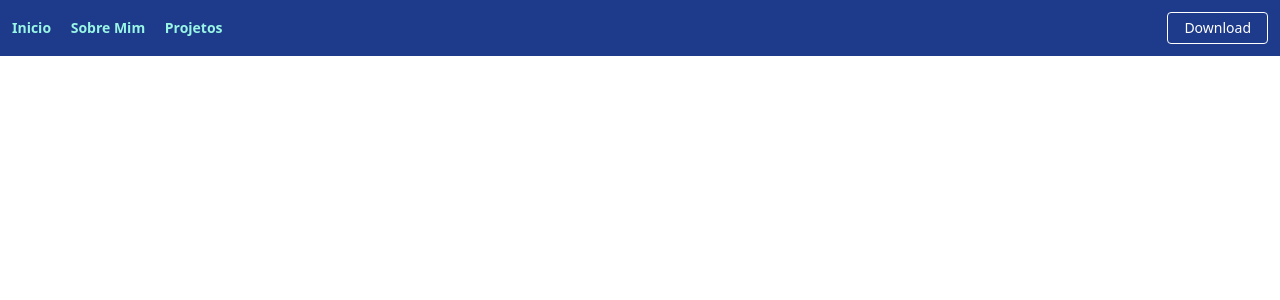
After one commit to ArturC03/Portfolio, a PHP site: page /header.php in a window 1280 px wide. The commit adds this page. Shown: the top 300 px of the page. Run offline with PHP 8.4, Linux system fonts and the light colour scheme; some libraries are stand-ins or nearby versions.

Commit message:
Navigation Bar concept

```diff
--- /dev/null
+++ b/header.php
@@ -0,0 +1,32 @@
+<?php
+?>
+
+<!DOCTYPE html>
+<html lang="en">
+  <head>
+    <meta charset="utf-8">
+    <meta name="viewport" content="width=device-width, initial-scale=1.0" />
+    <title>Portfolio</title>
+    <script src="https://cdn.tailwindcss.com"></script>
+  </head>
+  <body>
+    <nav class = "flex items-center justify-between flex-wrap bg-blue-900 p-3">
+       <div class="w-full block flex-grow lg:flex lg:items-center lg:w-auto">
+    <div class="text-sm lg:flex-grow">
+      <a href="#responsive-header" class="block mt-4 lg:inline-block font-bold lg:mt-0 text-teal-200 hover:text-white mr-4">
+        Inicio
+      </a>
+      <a href="#responsive-header" class="block mt-4 lg:inline-block font-bold lg:mt-0 text-teal-200 hover:text-white mr-4">
+        Sobre Mim
+      </a>
+      <a href="#responsive-header" class="block mt-4 lg:inline-block font-bold lg:mt-0 text-teal-200 hover:text-white">
+        Projetos
+      </a>
+    </div>
+    <div>
+      <a href="#" class="inline-block text-sm px-4 py-2 leading-none border rounded text-white border-white hover:border-transparent hover:text-teal-500 hover:bg-white mt-4 lg:mt-0">Download</a>
+    </div>
+  </div>
+    </nav>
+  </body>
+</html>
--- a/index.php
+++ b/index.php
@@ -1,3 +1,7 @@
+<?php
+require 'vendor/autoload.php';
+require 'header.php'
+?>
 <!doctype html>
 <html>
 <head>
@@ -6,7 +10,7 @@
   <script src="https://cdn.tailwindcss.com"></script>
 </head>
 <body>
-  <h1 class="text-3xl font-bold underline">
+  <h1 class="text-3xl font-bold">
     Hello world!
   </h1>
 </body>
```
